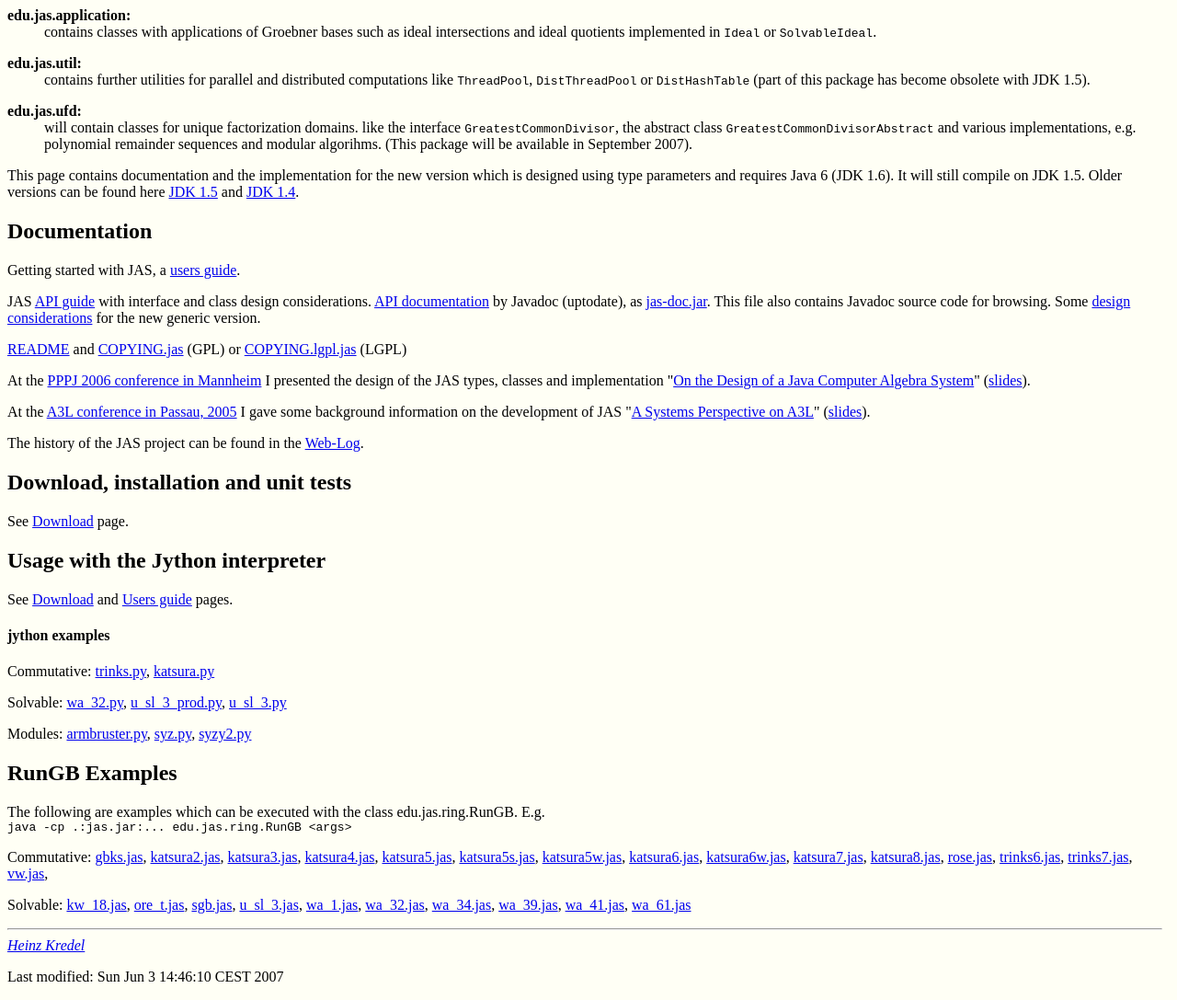
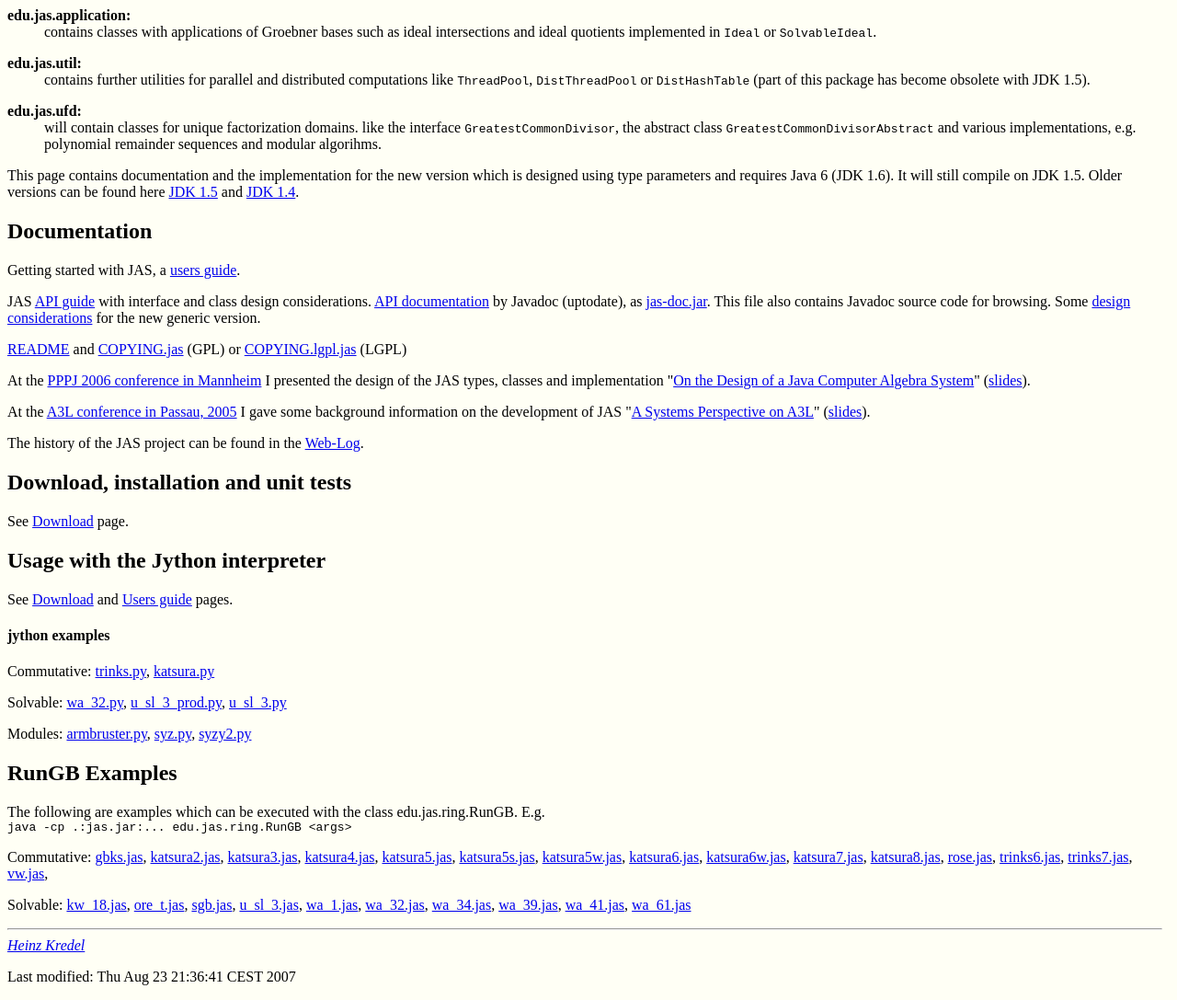
Before and after one commit to kredel/java-algebra-system, a plain HTML site: page intro.html in a window 1280 px wide. Shown: the part 560-1647 px from the top of the page at 92% size. Drawn offline with Linux system fonts and the light colour scheme.

Commit message:
update
git-svn-id: file:///home/SUBVERSION/jas/trunk@1354 eafcb37d-f50b-0410-b8f7-d4cb9effa109

```diff
--- a/intro.html
+++ b/intro.html
@@ -83,7 +83,7 @@ like the interface <code>GreatestCommonDivisor</code>,
 the abstract class <code>GreatestCommonDivisorAbstract</code>
 and various implementations,
 e.g. polynomial remainder sequences and modular algorihms.
-(This package will be available in September 2007).
+<!--(This package will be available in September 2007).-->
 </dd>
 </dl>
 
@@ -225,7 +225,7 @@ the class edu.jas.ring.RunGB. E.g. <br />
 <p>
 <!-- Created: Sat Mar 19 21:44:14 CET 2005 -->
 <!-- hhmts start -->
-Last modified: Sun Jun  3 14:46:10 CEST 2007
+Last modified: Thu Aug 23 21:36:41 CEST 2007
 <!-- hhmts end -->
 </p>
 <!--p align="right" >
```
